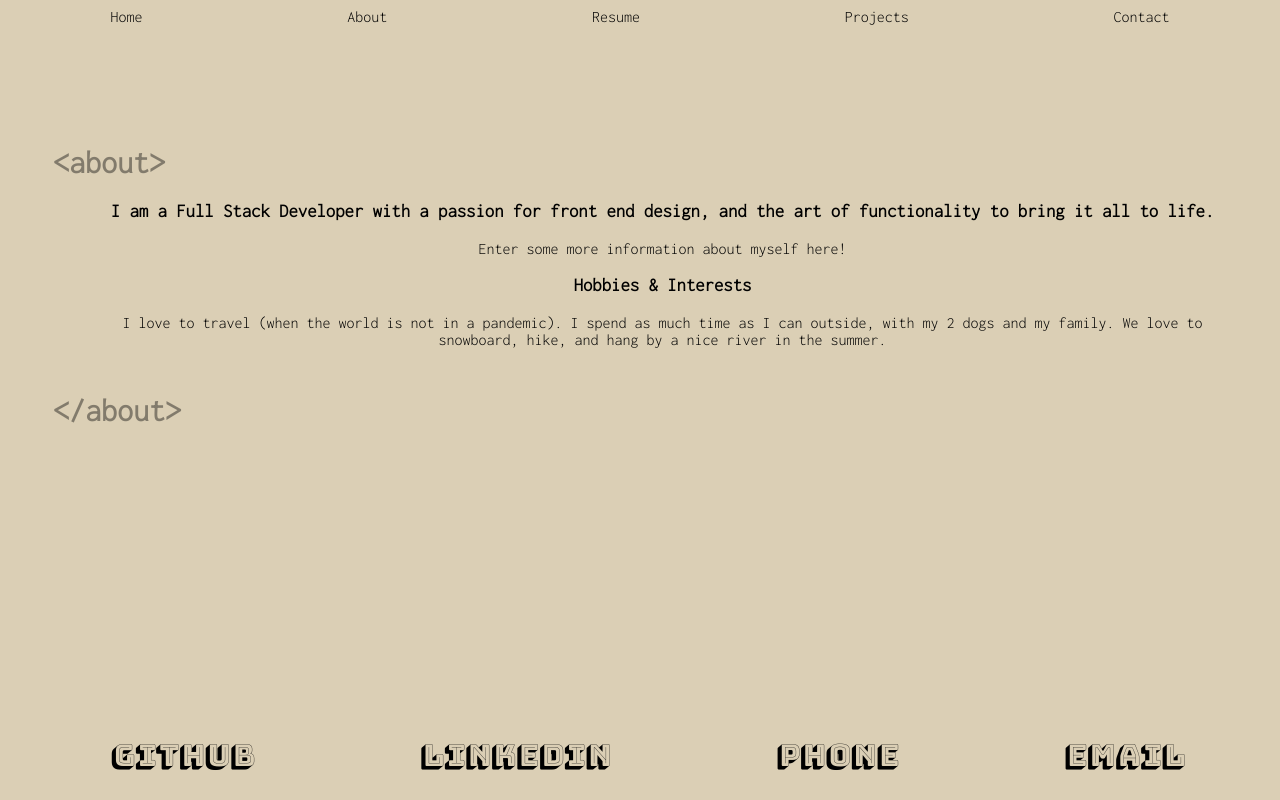
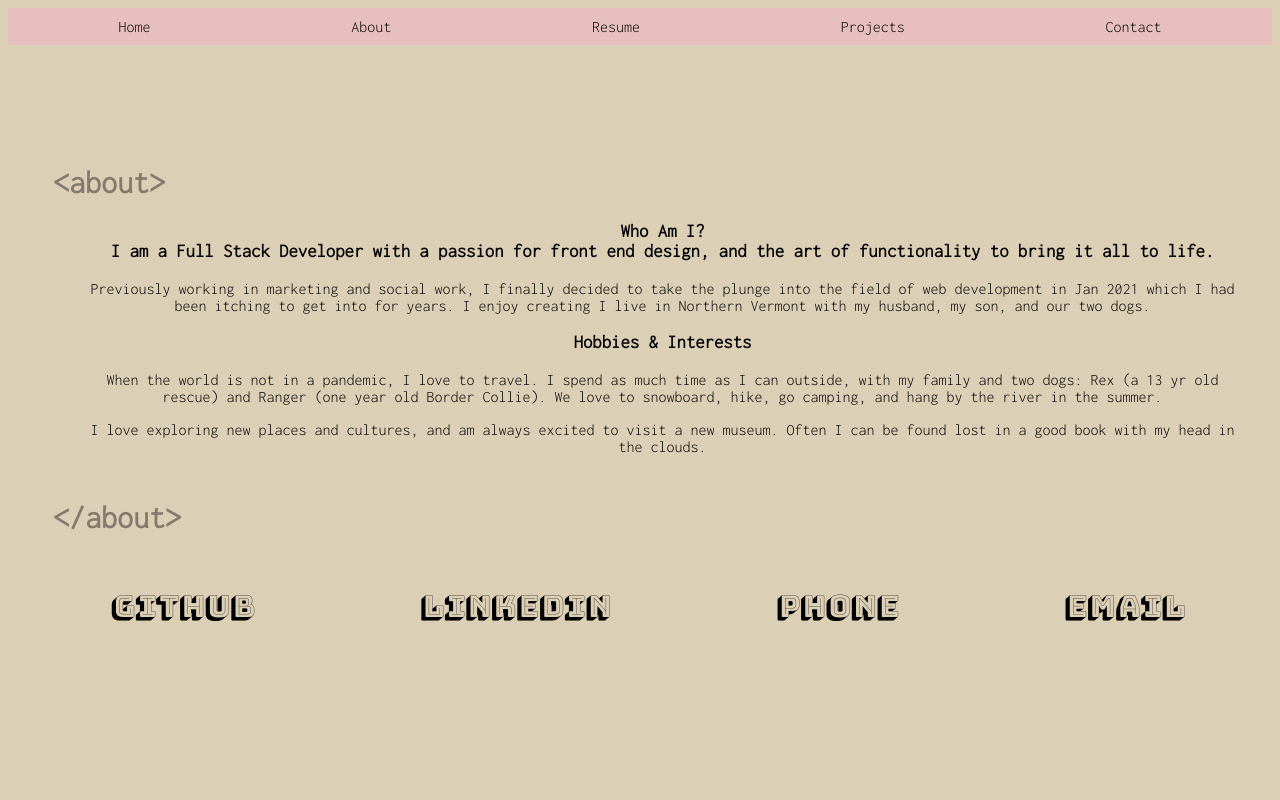
Before and after one commit to jenstella/portfolio, a React (Create React App) app: page /about in a window 1280 px wide. Built offline with nearby package versions, Linux system fonts and the light colour scheme; a web font is replaced by a local one.

Commit message:
friday midday

```diff
--- a/src/Styles/index.css
+++ b/src/Styles/index.css
@@ -8,6 +8,8 @@ body {
   display: flex;
   justify-content: space-around;
   font-family: 'Inconsolata', monospace;
+  background-color: rgb(231, 191, 191);
+  padding: 10px;
 }
 
 /* ----------------headers / fonts---------------- */
@@ -24,7 +26,12 @@ body {
 /* -----------------displays------------------- */
 
 .App {
+  /* display: flex;
+  flex-direction: column;
+  justify-content: space-between; */
   text-align: center;
+  /* height: 90vh; */
+  padding-bottom: 45px;
 }
 
 #link-container {
@@ -76,7 +83,7 @@ body {
 /* ---------------------Projects Page----------------- */
 #projects-container {
   font-family: 'Inconsolata', monospace;
-
+  /* height: 75vh; */
 }
 
 #projects-one {
@@ -85,6 +92,7 @@ body {
   margin-left: 45px;;
   opacity: 40%;
   padding-top: 100px;
+  height: 50%;
 }
 #projects-two {
   font-family: 'Inconsolata', monospace;
@@ -92,6 +100,7 @@ body {
   margin-left: 45px;;
   opacity: 40%;
   padding-top: 25px;
+  height: 50%;
 }
 
 /* ----------------contact page----------------- */
@@ -133,11 +142,8 @@ body {
   /* if i want them to be stacked make it a column */
   justify-content: space-around;
   align-items: flex-end;
-  position: fixed;
   bottom: 0;
   width: calc(100vw - 40px);
-  flex-shrink: 0;
   padding: 20px;
-  padding-bottom: 25px;
   height: 50px;
 }
--- a/src/components/About.js
+++ b/src/components/About.js
@@ -6,15 +6,16 @@ export default function About() {
       <h1 id="about-one">&lt;about&gt;</h1>
       <div id="about-container">
         <h3 className="tagline">
-          I am a Full Stack Developer with a passion for front end design, and the art
+          Who Am I? <br></br>I am a Full Stack Developer with a passion for front end design, and the art
           of functionality to bring it all to life.
         </h3>
-        <p>Enter some more information about myself here!</p>
+        <p>Previously working in marketing and social work, I finally decided to take the plunge into the field of web development in Jan 2021 which I had been itching to get into for years. I enjoy creating I live in Northern Vermont with my husband, my son, and our two dogs. </p>
       </div>
       <div id="hobbies-container">
           <h3 className="hobbies-header">Hobbies & Interests</h3>
-          <p>I love to travel (when the world is not in a pandemic). I spend as much time as I can outside, with my 2 dogs and my family. We love to snowboard, hike, and hang by a nice river in the summer.
+          <p>When the world is not in a pandemic, I love to travel. I spend as much time as I can outside, with my family and two dogs: Rex (a 13 yr old rescue) and Ranger (one year old Border Collie). We love to snowboard, hike, go camping, and hang by the river in the summer.
           </p>
+          <p>I love exploring new places and cultures, and am always excited to visit a new museum. Often I can be found lost in a good book with my head in the clouds.</p>
       </div>
       <h1 id="about-two">&lt;/about&gt;</h1>
     </div>
--- a/src/components/Footer.js
+++ b/src/components/Footer.js
@@ -2,7 +2,6 @@ import React from "react";
 
 export default function Footer() {
   return (
-    <div>
     <div id="footer">
       <a
         href="https://github.com/jenstella"
@@ -55,6 +54,5 @@ export default function Footer() {
         Email
       </a>
     </div>
-    </div>
   );
 }
--- a/src/components/Projects.js
+++ b/src/components/Projects.js
@@ -1,13 +1,11 @@
-import React from 'react'
+import React from "react";
 
 export default function Projects() {
-    return (
-        <div id="projects-container">
-        <h1 id="projects-one">&lt;projects&gt;</h1>
-        <div id="projects-container">
-            Some shit I built!
-        </div>
-        <h1 id="projects-two">&lt;/projects&gt;</h1>
-      </div>
-    )
+  return (
+    <div id="projects-container">
+      <h1 id="projects-one">&lt;projects&gt;</h1>
+      <div>Some shit I built!</div>
+      <h1 id="projects-two">&lt;/projects&gt;</h1>
+    </div>
+  );
 }
```
Lines whose indentation alone changed are shown as unchanged.
